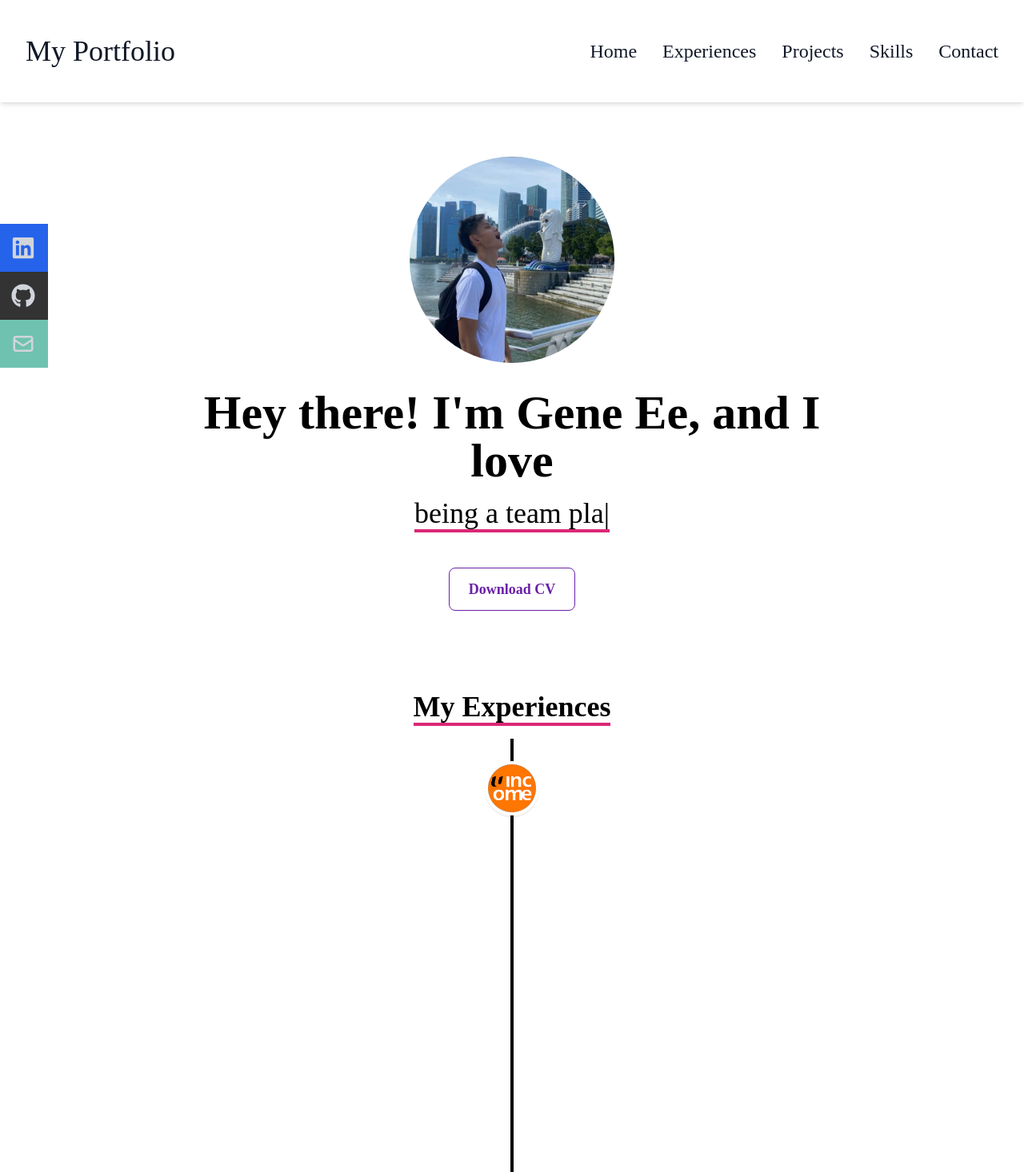
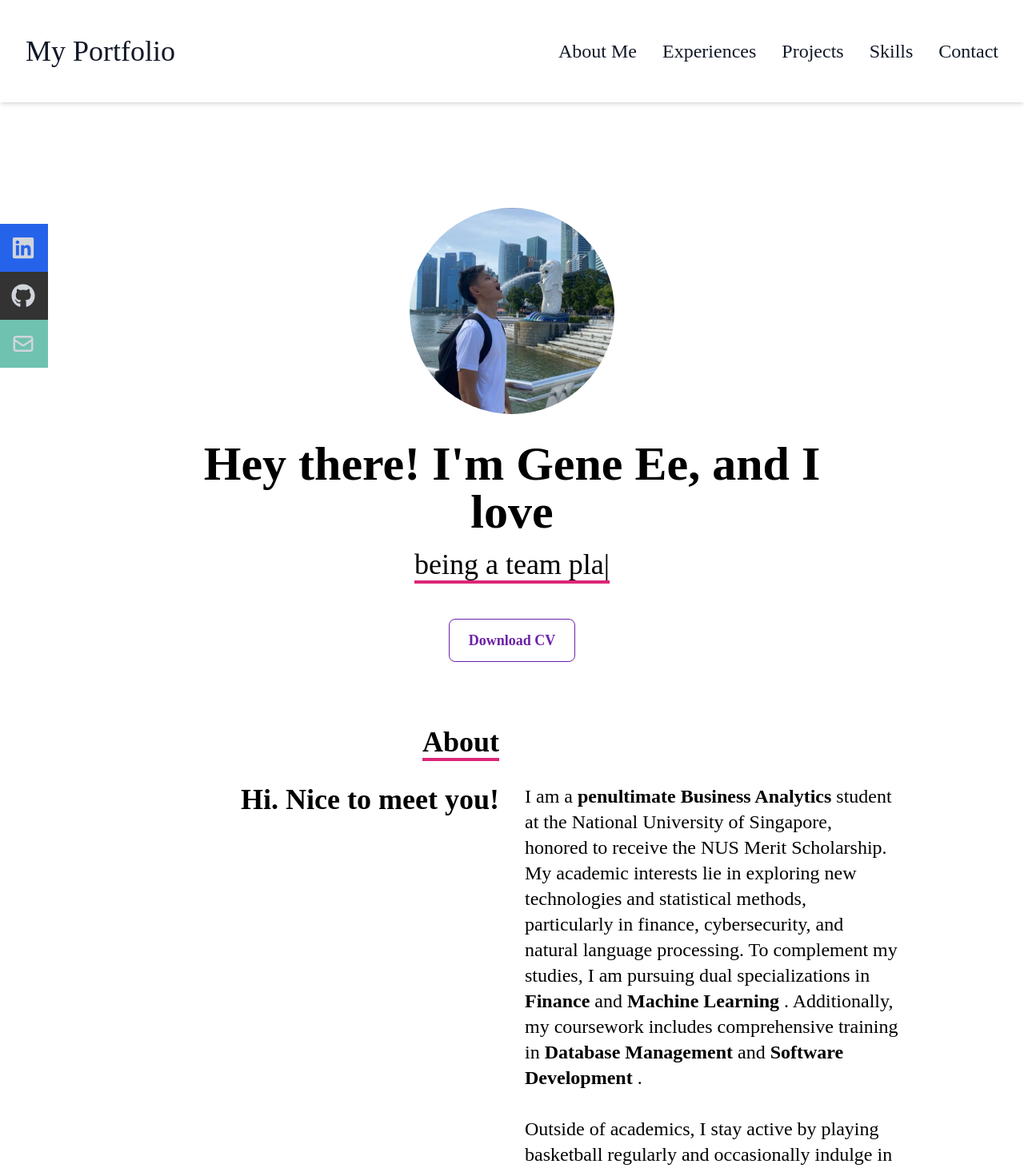
Before and after one commit to gene2345/Portfolio_Website, a React (Create React App) app in the folder my-app/: page / in a window 1280 px wide. Shown: the top 1466 px of the page at 80% size. Built offline with nearby package versions, Linux system fonts and the light colour scheme.

Commit message:
Css adjusted

```diff
--- a/my-app/src/App.js
+++ b/my-app/src/App.js
@@ -33,10 +33,10 @@ function App() {
             </div>
             <div className="hidden sm:flex sm:space-x-8">
               <button
-                onClick={() => scrollToSection("home")}
+                onClick={() => scrollToSection("about")}
                 className="lg:text-2xl text-gray-900 hover:text-pink-600 transition duration-300"
               >
-                Home
+                About Me
               </button>
               <button
                 onClick={() => scrollToSection("timeline")}
@@ -68,8 +68,12 @@ function App() {
       </nav>
 
       <div className="pt-16"> {/* Adjust padding-top to account for fixed navbar */}
-        <div id="home">
+        <div id="home" className="py-16">
           <Home />
+        </div>
+
+        <div id="about">
+          <About />
         </div>
 
         <div id="timeline">
@@ -80,11 +84,11 @@ function App() {
           <Projects />
         </div>
 
-        <div id="skills">
+        <div id="skills" className="py-16">
           <Skills />
         </div>
 
-        <div id="contact">
+        <div id="contact"className="py-16">
           <Contact />
         </div>
       </div>
--- a/my-app/src/components/About.jsx
+++ b/my-app/src/components/About.jsx
@@ -3,7 +3,7 @@ import Skills from './Skills';
 
 const About = () => {
   return (
-    <div name='about' className='w-screen -mt-32 h-screen py-0'>
+    <div name='about' className='w-screen -mt-32 h-screen py-16'>
       <div className='flex flex-col justify-center items-center w-full h-full'>
         <div className='max-w-[1000px] w-full grid grid-cols-2 gap-8'>
           <div className='sm:text-right pb-8 pl-4'>
--- a/my-app/src/components/Home.jsx
+++ b/my-app/src/components/Home.jsx
@@ -5,7 +5,7 @@ import pdf from '../images/HICSS_Paper.pdf';
 
 const Home = () => {
   return (
-    <div className='w-full min-h-screen flex flex-col justify-center items-center'>
+    <div className='w-full min-h-screen flex flex-col justify-center items-center py-16 flex flex-col'>
       <img src={profile} className='rounded-full w-48 sm:w-64 mx-auto my-8' alt='Profile' />
 
       <div className='max-w-4xl text-center px-4 sm:px-6 lg:px-8'>
```
